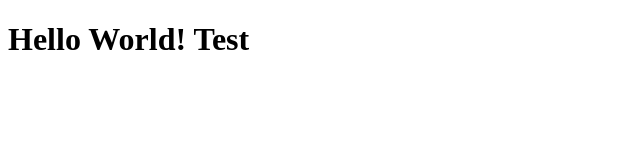
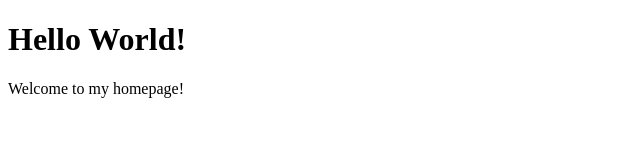
Before and after one commit to de-odysseus/home, a plain HTML site: page index.html in a window 1280 px wide. Shown: the whole page, without its empty margins (0-640 px from the left). Drawn offline with Linux system fonts and the light colour scheme.

Commit message:
added a paragraph

```diff
--- a/index.html
+++ b/index.html
@@ -1,7 +1,7 @@
 <!DOCTYPE html>
 <html>
-<H1>
-  Hello World!
-  Test
-</H1>
+  <title>Welcome</title>
+
+  <H1>Hello World!</H1>
+  <p>Welcome to my homepage!</p>
 </html>
```
